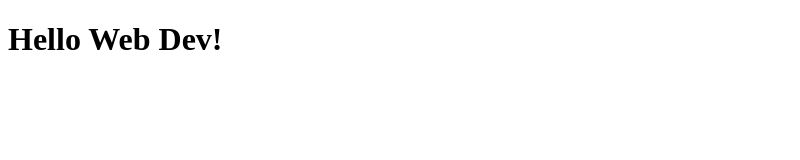
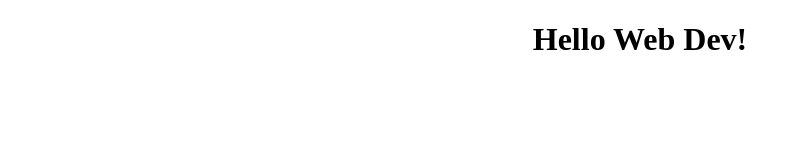
Before and after one commit to Aneesha0/web_dev, a plain HTML site: page site/index.html in a window 1280 px wide. Shown: the whole page, without its empty margins (0-800 px from the left). Drawn offline with Linux system fonts and the light colour scheme.

Commit message:
small change.

```diff
--- a/site/index.html
+++ b/site/index.html
@@ -4,6 +4,6 @@
 	<title>Hello Aneesh</title>
 </head>
 <body>
-<h1>Hello Web Dev!</h1>
+<h1><center>Hello Web Dev!</center></h1>
 </body>
 </html>
```
